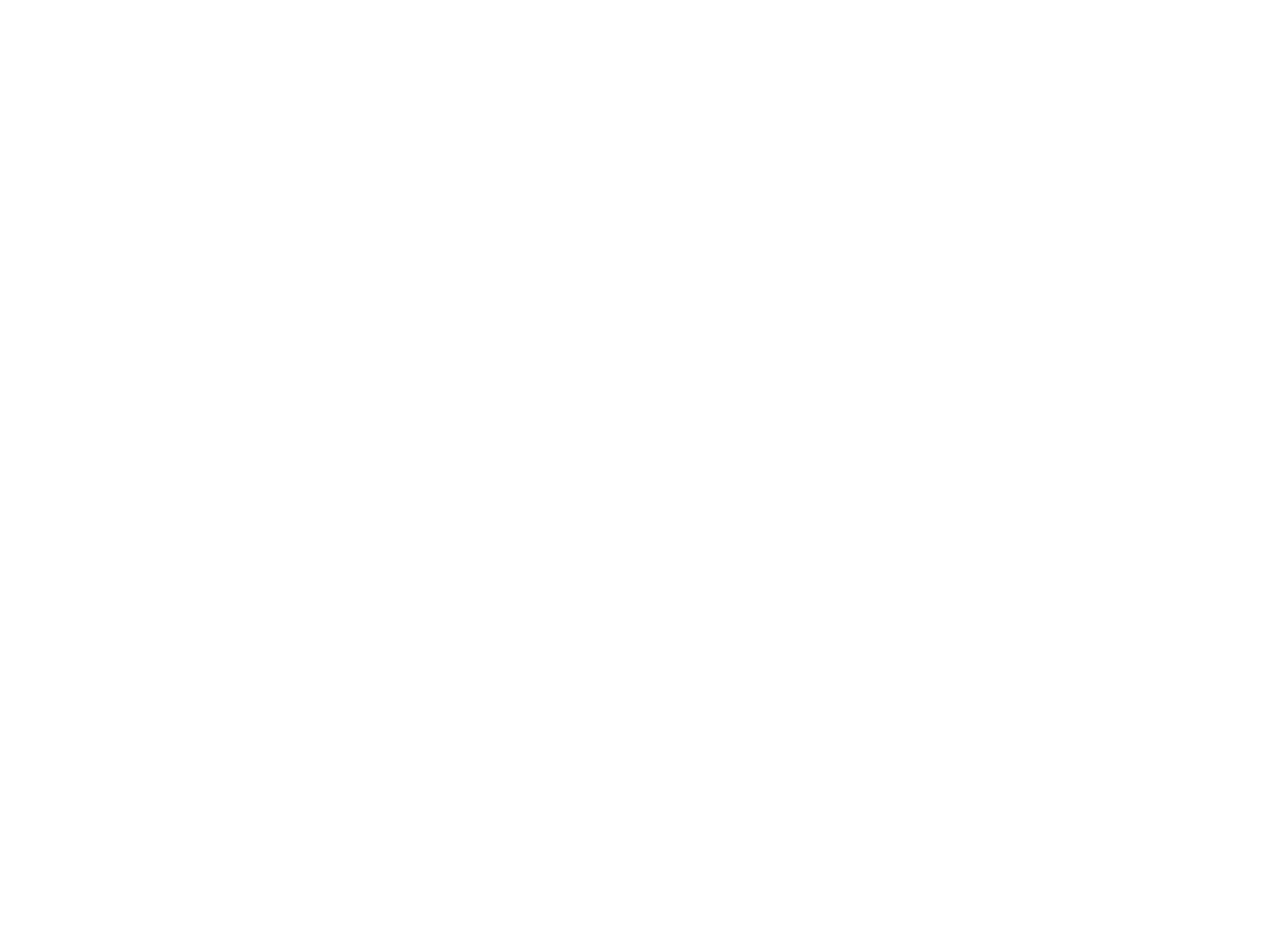
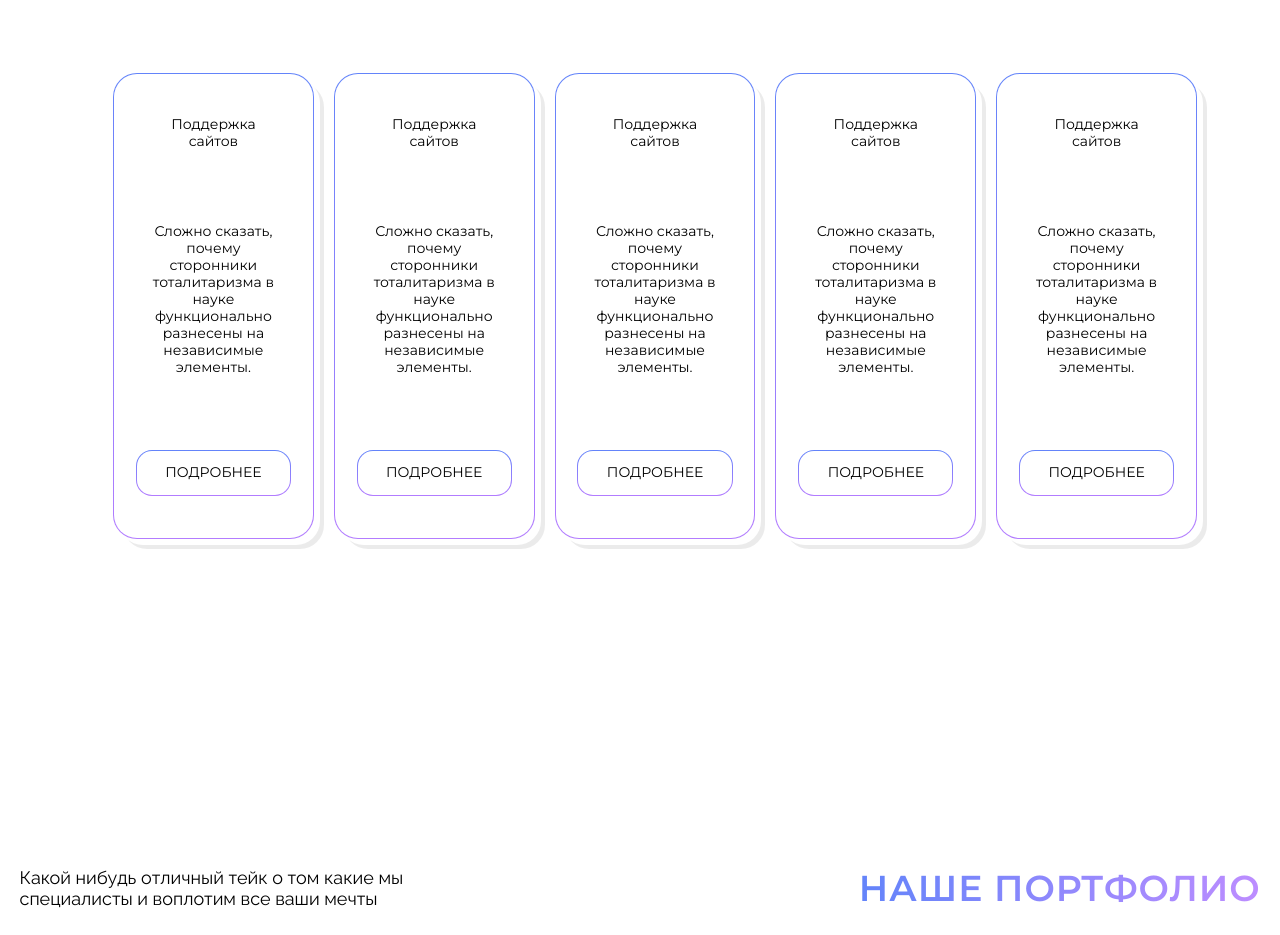
Before and after one commit to ITSUKEN-WORK/itsuken, a React (Create React App) app in the folder cite/: page / in a window 1280 px wide. Shown: the part 1617-2552 px from the top of the page. Before the commit the page ends 1369 px from the top, so only its background shows below. Built offline with nearby package versions, Linux system fonts and the light colour scheme.

Commit message:
feat: add components Services and Portfolio

```diff
--- a/cite/src/components/Services/services.css
+++ b/cite/src/components/Services/services.css
@@ -16,7 +16,11 @@
     display: flex;
     align-items: center;
     justify-content: space-between;
-    padding-bottom: 69px;
+    padding: 0px 97px 69px 97px ;
+    max-width: 1244px;
+    margin: auto;
+
+
 
 }
 .services{
--- a/cite/src/components/Services/servicesCard.js
+++ b/cite/src/components/Services/servicesCard.js
@@ -6,8 +6,8 @@
 function ServicesCard({ title, description }) {
   return (
     <div className="cardContainer">
-      <div className="title">{title}</div>
-      <div className="description">{description}</div>
+      <div className="services__card__title">{title}</div>
+      <div className="services__card__description">{description}</div>
       <Button width="sm" size="md" variant="outlined">Подробнее</Button>
     </div>
   );
--- a/cite/src/components/Services/services_card.css
+++ b/cite/src/components/Services/services_card.css
@@ -1,6 +1,6 @@
 .cardContainer {
     width: 216px;
-    min-height: 299px;
+    min-height: 380px;
     box-shadow: 6px 6px white, 10px 10px rgba(0, 0, 0, 0.08);
     transition: 0.3s;
     border-radius: 24px;
@@ -14,7 +14,7 @@
     padding: 42px 8px;
 }
 
-.title {
+.services__card__title {
     font-family: Montserrat;
     font-size: 14px;
     font-weight: 400;
@@ -24,7 +24,7 @@
     text-align: center;
 }
 
-.description {
+.services__card__description {
     font-family: Montserrat;
     font-size: 14px;
     max-width: 145px;
--- a/cite/src/components/ourTools/ourTools.css
+++ b/cite/src/components/ourTools/ourTools.css
@@ -7,6 +7,6 @@
 .our__tools-container{
     display: flex;
     column-gap: 62px;
-    padding: 50px 97px 175px 97px ;
+    padding: 50px 97px 202px 97px ;
     margin:auto;
 }
--- a/cite/src/components/pages/Home/Home.js
+++ b/cite/src/components/pages/Home/Home.js
@@ -1,12 +1,16 @@
 import React from 'react';
 import AboutUs from '../../aboutUs/AboutUs';
 import OurTools from '../../ourTools/OurTools';
+import Services from '../../Services/Services';
+import Portfolio from '../../portfolio/Portfolio';
 
 export default function Home() {
   return (
     <div className="main">
       <AboutUs />
       <OurTools />
+      <Services />
+      <Portfolio />
     </div>
 
   );
--- a/cite/src/components/portfolio/Portfolio.jsx
+++ b/cite/src/components/portfolio/Portfolio.jsx
@@ -13,13 +13,13 @@
       <div className="portfolio-container">
         <div className="portfolio-head">
           <div className="portfolio-description">
-            <p className="description">
+            <p className="portfolio__description">
               Какой нибудь отличный тейк о том какие
               мы специалисты и воплотим все ваши мечты
             </p>
           </div>
           <div className="portfolio-title">
-            <p className="title">НАШЕ ПОРТФОЛИО</p>
+            <p className="portfolio__title__text">НАШЕ ПОРТФОЛИО</p>
           </div>
         </div>
         <div className="cart-container">
--- a/cite/src/components/portfolio/portfolio.css
+++ b/cite/src/components/portfolio/portfolio.css
@@ -12,7 +12,7 @@
     max-width: 1241px;
 }
 
-.description{
+.portfolio__description{
     font-family: Raleway;
     font-size: 18px;
     font-weight: 400;
@@ -22,14 +22,16 @@
     max-width:  400px;
 }
 
-.title{
+.portfolio__title__text{
     font-family: Montserrat;
     font-size: 36px;
     font-weight: 600;
     line-height: 44px;
     letter-spacing: 0.025em;
     text-align: right;
-    color: radial-gradient(311.46% 1070.82% at 11.9% -144.32%, #6384FA 0%, #BD8DFF 100%) /* warning: gradient uses a rotation that is not supported by CSS and may not behave as expected */;
+    background-image: linear-gradient(90deg, rgba(99, 132, 250, 1), rgba(189, 141, 255, 1));
+    -webkit-background-clip: text;
+    -webkit-text-fill-color: transparent;
 
 }
 
```
